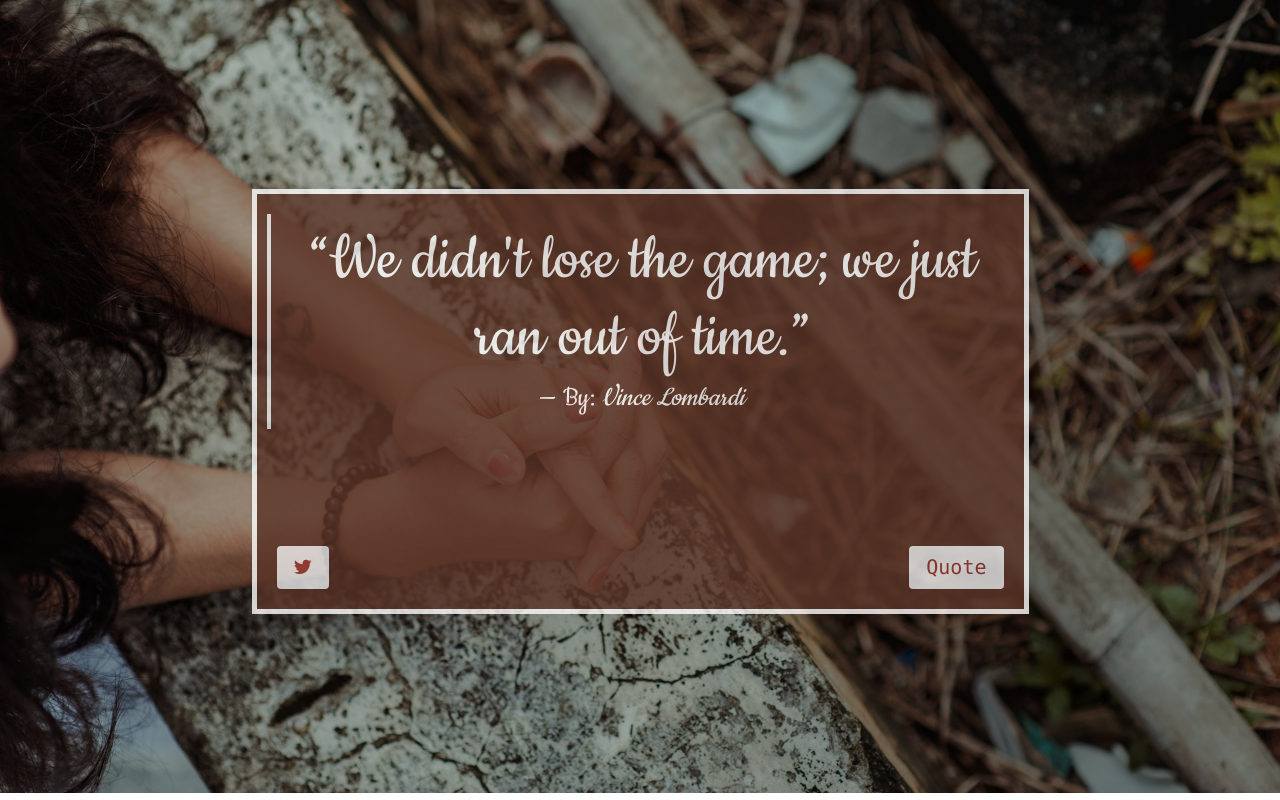
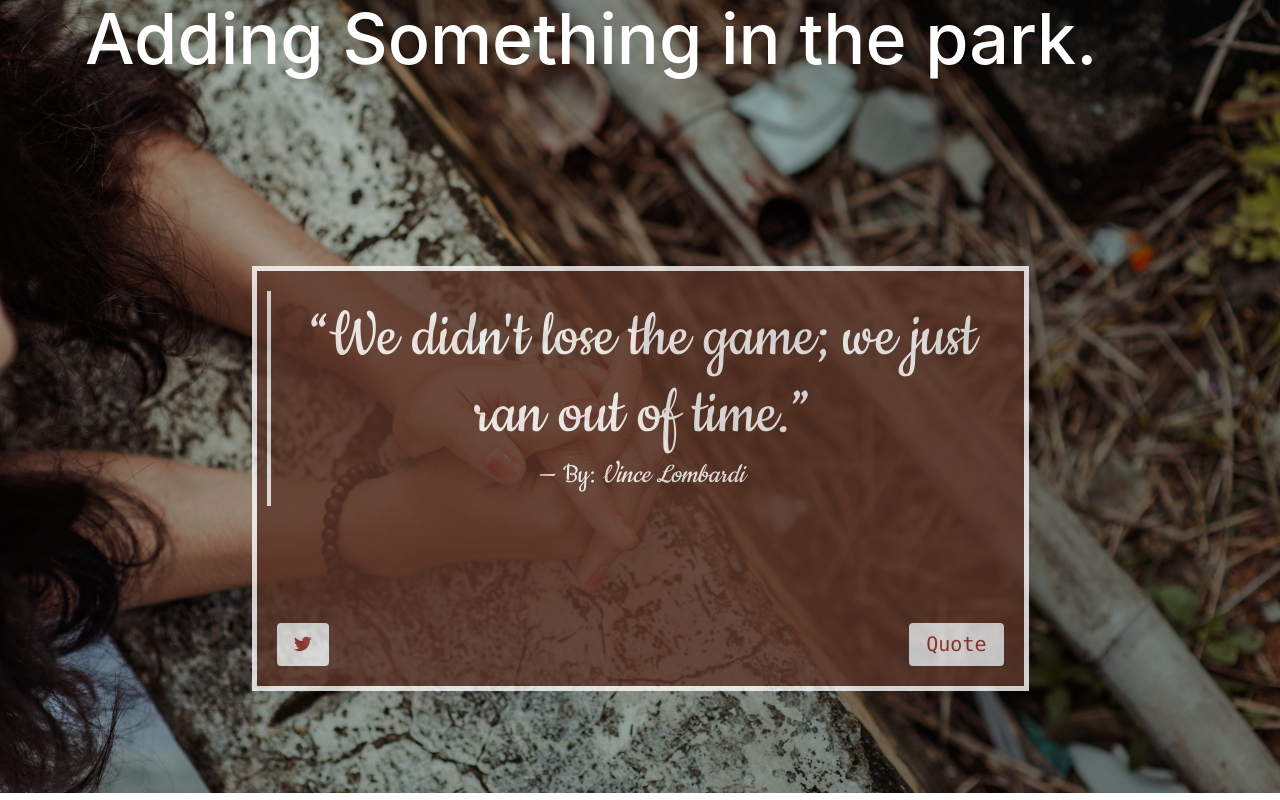
Before and after one commit to amanpaix/Random-Quotes, a plain HTML site: page index.html in a window 1280 px wide. Drawn offline with nearby package versions, Linux system fonts and the light colour scheme.

Commit message:
again small change

```diff
--- a/index.html
+++ b/index.html
@@ -17,7 +17,7 @@
 
   <body>
     <div class="container">
-
+      <h1>Adding Something in the park.</h1>
       <div class="cont">
         <!-- <h1>&ldquo;Life is a Journey!&rdquo;</h1> -->
         <blockquote class="blockquote text-center">
```
